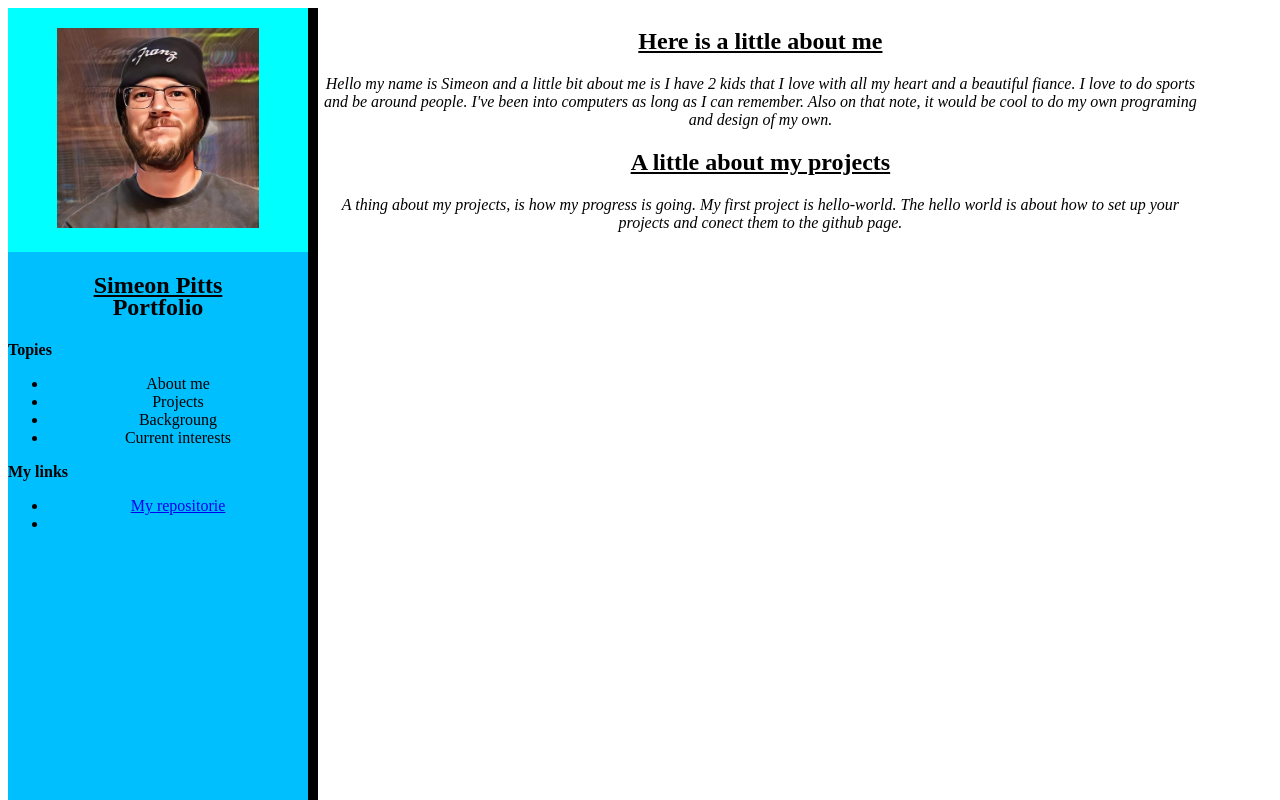
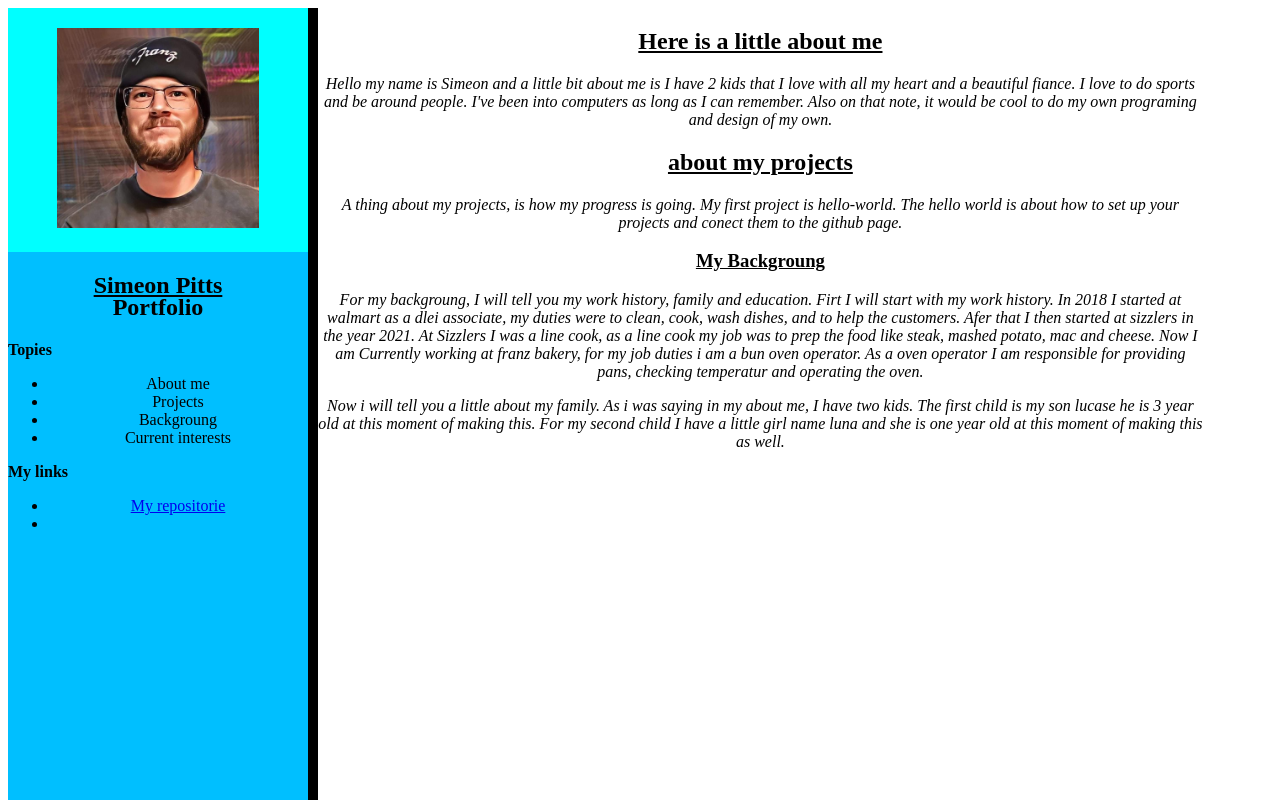
Before and after one commit to Simeonpitts916/index, a plain HTML site: page index.html in a window 1280 px wide. Shown: the top 800 px of the page. Drawn offline with Linux system fonts and the light colour scheme.

Commit message:
it will have an up dated my background and projects

```diff
--- a/index.html
+++ b/index.html
@@ -32,9 +32,15 @@
 
         <p class="aboutme">Hello my name is Simeon and a little bit about me is I have 2 kids that I love with all my heart and a beautiful fiance. I love to do sports and be around people. I've been into computers as long as I can remember. Also on that note, it would be cool to do my own programing and design of my own.</p>
 
-        <h2 class="abouttitle">A little about my projects</h2>
+        <h2 class="abouttitle">about my projects</h2>
 
         <p class="aboutme">A thing about my projects, is how my progress is going. My first project is hello-world. The hello world is about how to set up your projects and conect them to the github page.</p>
+
+        <h3 class="abouttitle">My Backgroung</h3>
+
+        <p class="aboutme">For my backgroung, I will tell you my work history, family and education. Firt I will start with my work history. In 2018 I started at walmart as a dlei associate, my duties were to clean, cook, wash dishes, and to help the customers. Afer that I then started at sizzlers in the year 2021. At Sizzlers I was a line cook, as a line cook my job was to prep the food like steak, mashed potato, mac and cheese. Now I am Currently working at franz bakery, for my job duties i am a bun oven operator. As a oven operator I am responsible for providing pans, checking temperatur and operating the oven.</p>
+        <p class="aboutme">Now i will tell you a little about my family. As i was saying in my about me, I have two kids. The first child is my son lucase he is 3 year old at this moment of making this. For my second child I have a little girl name luna and she is one year old at this moment of making this as well. </p>
+
     </div>
     </section>
 </head>
```
